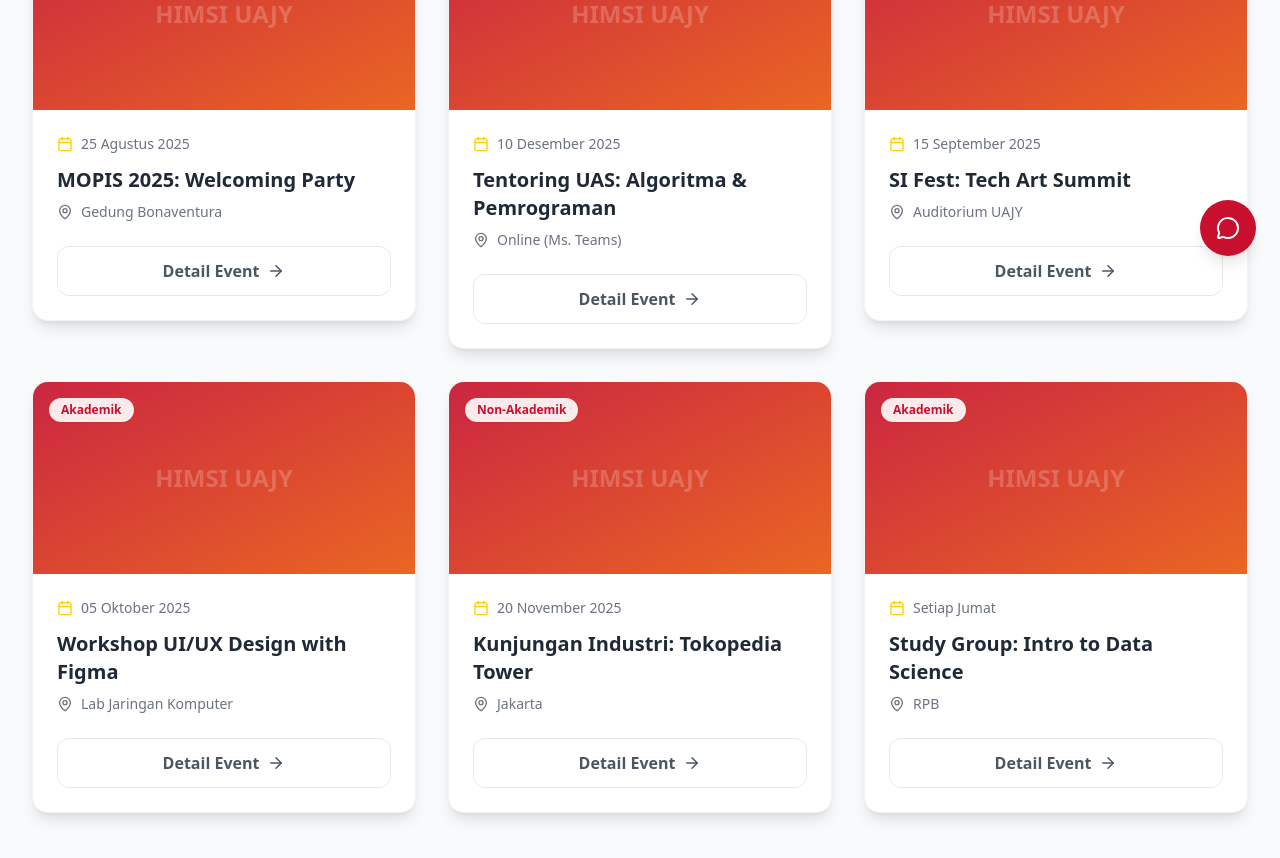
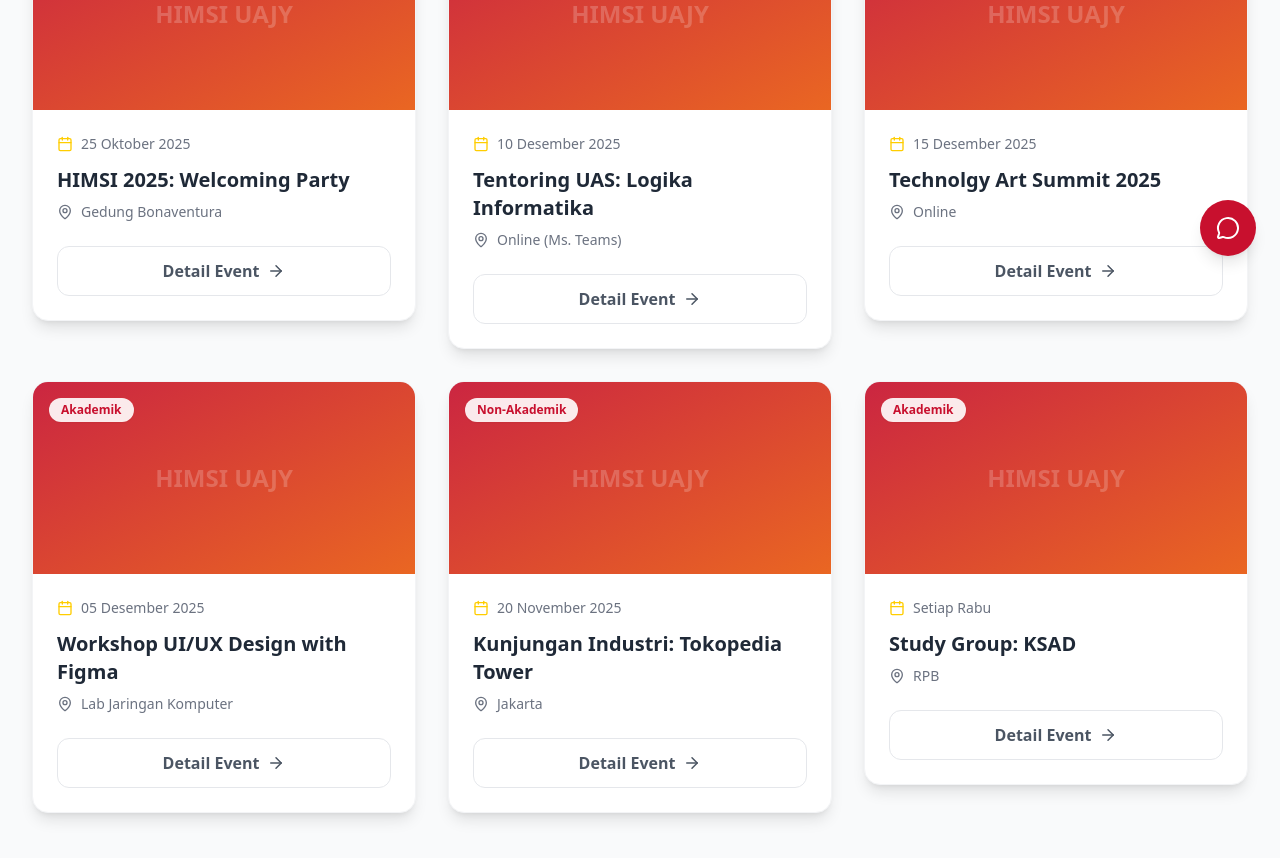
Before and after one commit to Afta20/HIMSIUAJY, a Next.js app: page /events in a window 1280 px wide. Shown: the part 520-1378 px from the top of the page. Built offline with nearby package versions, Linux system fonts and the light colour scheme.

Commit message:
change info events

```diff
--- a/src/app/about-us/page.tsx
+++ b/src/app/about-us/page.tsx
@@ -34,7 +34,7 @@ export default function AboutUs() {
       name: "Divisi USDA",
       desc: "Usaha Dana. Bertanggung jawab mencari pemasukan mandiri melalui penjualan merchandise (Danus) dan kemitraan kreatif.",
       icon: <DollarSign size={32} className="text-white" />,
-      color: "bg-green-600" // Warna Hijau (Identik dengan uang/dana)
+      color: "bg-green-600"
     }
   ];
 
--- a/src/app/events/page.tsx
+++ b/src/app/events/page.tsx
@@ -15,29 +15,29 @@ export default function EventsPage() {
   // Data Dummy Event (Lebih banyak)
   const allEvents = [
     {
-      title: "MOPIS 2025: Welcoming Party",
-      date: "25 Agustus 2025",
+      title: "HIMSI 2025: Welcoming Party",
+      date: "25 Oktober 2025",
       location: "Gedung Bonaventura",
-      category: "Non-Akademik", // Kategori ini penting buat filter
+      category: "Non-Akademik",
       image: "/dummy-event.jpg"
     },
     {
-      title: "Tentoring UAS: Algoritma & Pemrograman",
+      title: "Tentoring UAS: Logika Informatika",
       date: "10 Desember 2025",
       location: "Online (Ms. Teams)",
       category: "Akademik",
       image: "/dummy-event.jpg"
     },
     {
-      title: "SI Fest: Tech Art Summit",
-      date: "15 September 2025",
-      location: "Auditorium UAJY",
+      title: "Technolgy Art Summit 2025",
+      date: "15 Desember 2025",
+      location: "Online",
       category: "Non-Akademik",
       image: "/dummy-event.jpg"
     },
     {
       title: "Workshop UI/UX Design with Figma",
-      date: "05 Oktober 2025",
+      date: "05 Desember 2025",
       location: "Lab Jaringan Komputer",
       category: "Akademik",
       image: "/dummy-event.jpg"
@@ -50,8 +50,8 @@ export default function EventsPage() {
       image: "/dummy-event.jpg"
     },
     {
-      title: "Study Group: Intro to Data Science",
-      date: "Setiap Jumat",
+      title: "Study Group: KSAD",
+      date: "Setiap Rabu",
       location: "RPB",
       category: "Akademik",
       image: "/dummy-event.jpg"
```
